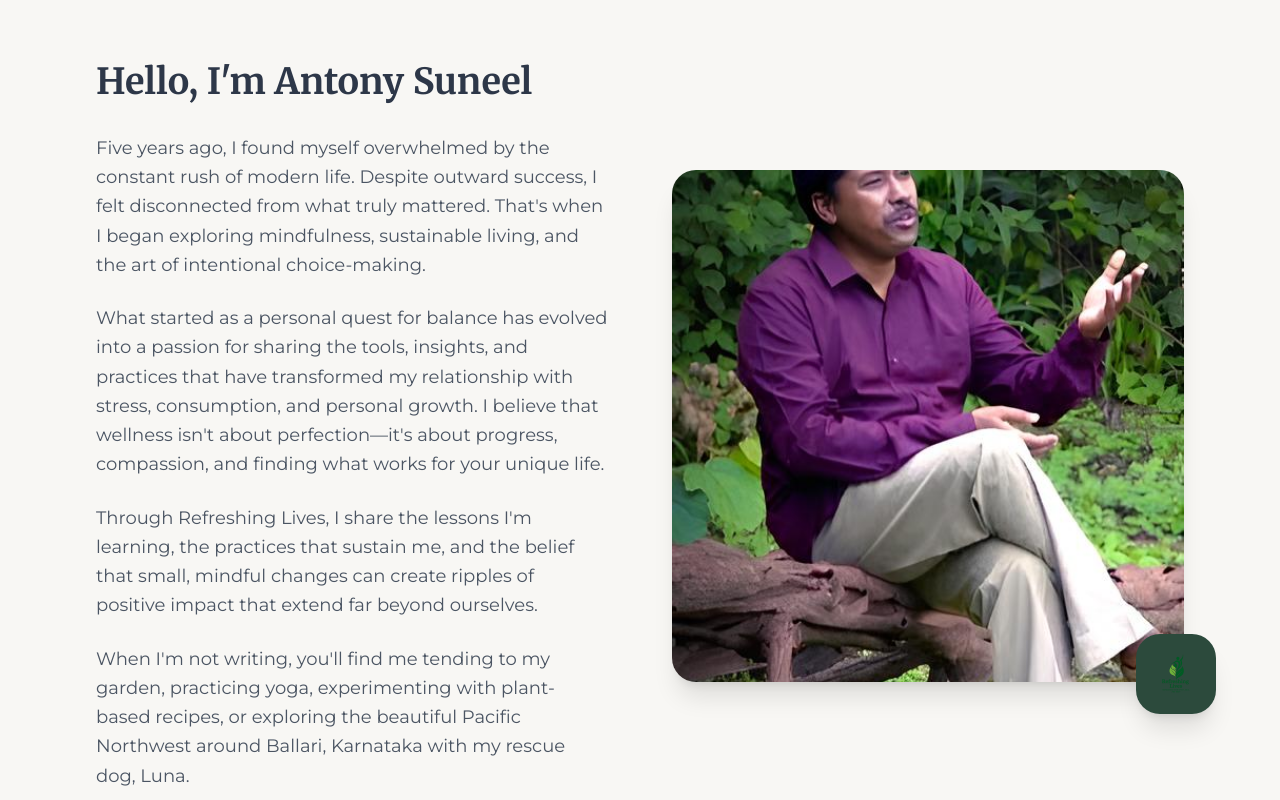
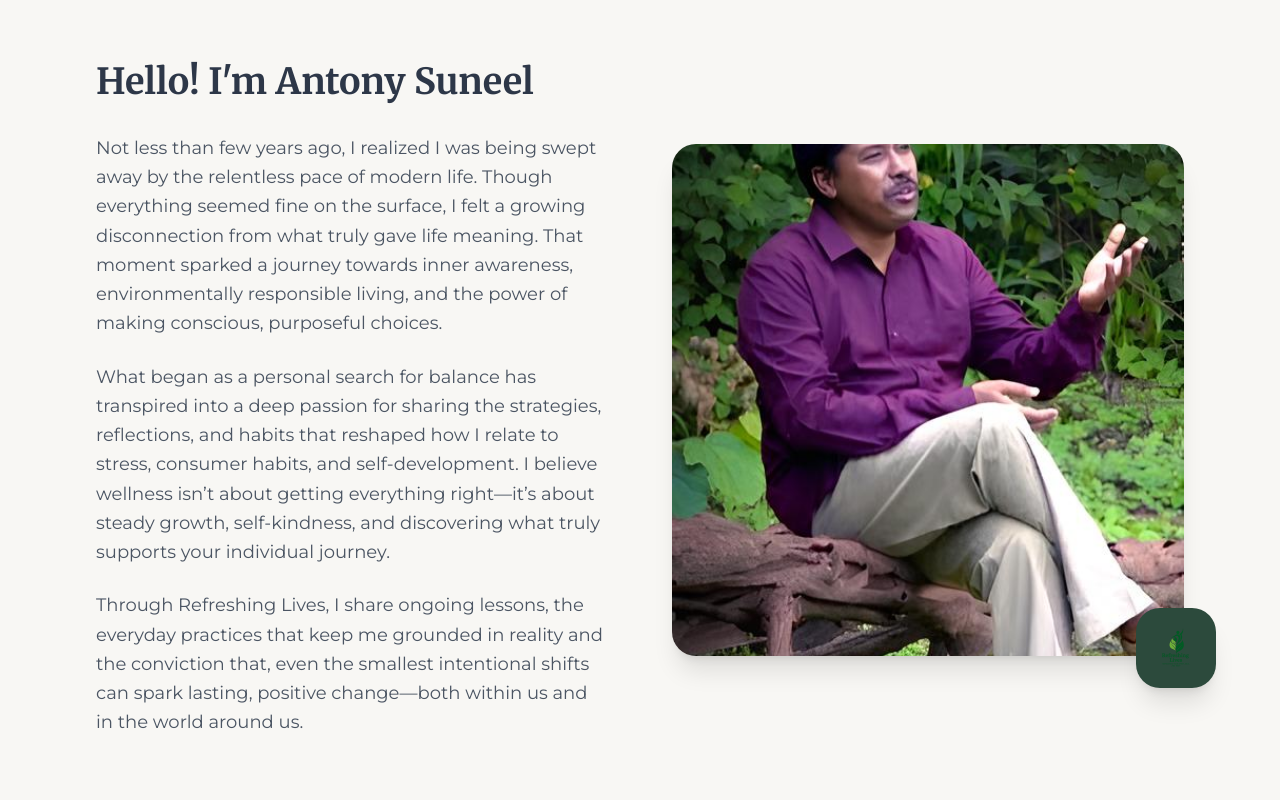
Before and after one commit to asherevolved/Refreshing-lives, a React (Vite) app: page /about in a window 1280 px wide. Shown: the part 2940-3740 px from the top of the page. Built offline with nearby package versions, Linux system fonts and the light colour scheme; no server answers.

Commit message:
Update About page with new personal introduction text

```diff
--- a/src/pages/About.tsx
+++ b/src/pages/About.tsx
@@ -162,29 +162,25 @@ const About: React.FC = () => {
         <div className="grid grid-cols-1 lg:grid-cols-2 gap-16 items-center">
           <div className="order-2 lg:order-1">
             <h2 className="font-merriweather font-bold text-4xl text-charcoal mb-8">
-              Hello, I'm Antony Suneel
+              Hello! I'm Antony Suneel
             </h2>
             <div className="font-montserrat text-gray-600 text-lg leading-relaxed space-y-6">
               <p>
-                Five years ago, I found myself overwhelmed by the constant rush of modern life.
-                Despite outward success, I felt disconnected from what truly mattered. That's when
-                I began exploring mindfulness, sustainable living, and the art of intentional choice-making.
+                Not less than few years ago, I realized I was being swept away by the relentless pace of modern life.
+                Though everything seemed fine on the surface, I felt a growing disconnection from what truly gave life meaning.
+                That moment sparked a journey towards inner awareness, environmentally responsible living, and the power of
+                making conscious, purposeful choices.
               </p>
               <p>
-                What started as a personal quest for balance has evolved into a passion for sharing
-                the tools, insights, and practices that have transformed my relationship with stress,
-                consumption, and personal growth. I believe that wellness isn't about perfection—it's
-                about progress, compassion, and finding what works for your unique life.
+                What began as a personal search for balance has transpired into a deep passion for sharing the strategies,
+                reflections, and habits that reshaped how I relate to stress, consumer habits, and self-development.
+                I believe wellness isn’t about getting everything right—it’s about steady growth, self-kindness,
+                and discovering what truly supports your individual journey.
               </p>
               <p>
-                Through Refreshing Lives, I share the lessons I'm learning, the practices that sustain me,
-                and the belief that small, mindful changes can create ripples of positive impact that
-                extend far beyond ourselves.
-              </p>
-              <p>
-                When I'm not writing, you'll find me tending to my garden, practicing yoga,
-                experimenting with plant-based recipes, or exploring the beautiful Pacific Northwest
-                around Ballari, Karnataka with my rescue dog, Luna.
+                Through Refreshing Lives, I share ongoing lessons, the everyday practices that keep me grounded in reality and
+                the conviction that, even the smallest intentional shifts can spark lasting, positive change—both within us
+                and in the world around us.
               </p>
             </div>
           </div>
```
